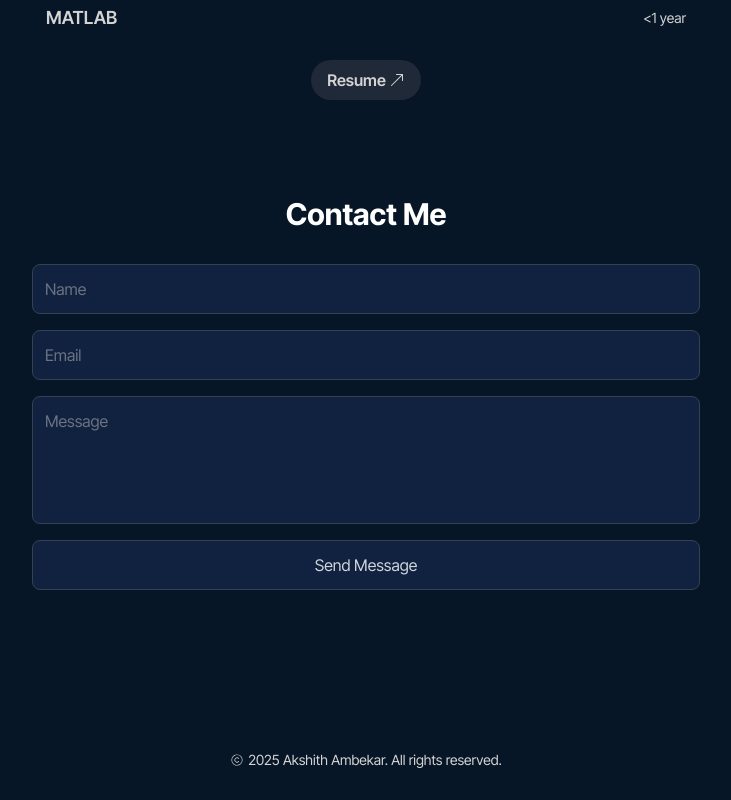
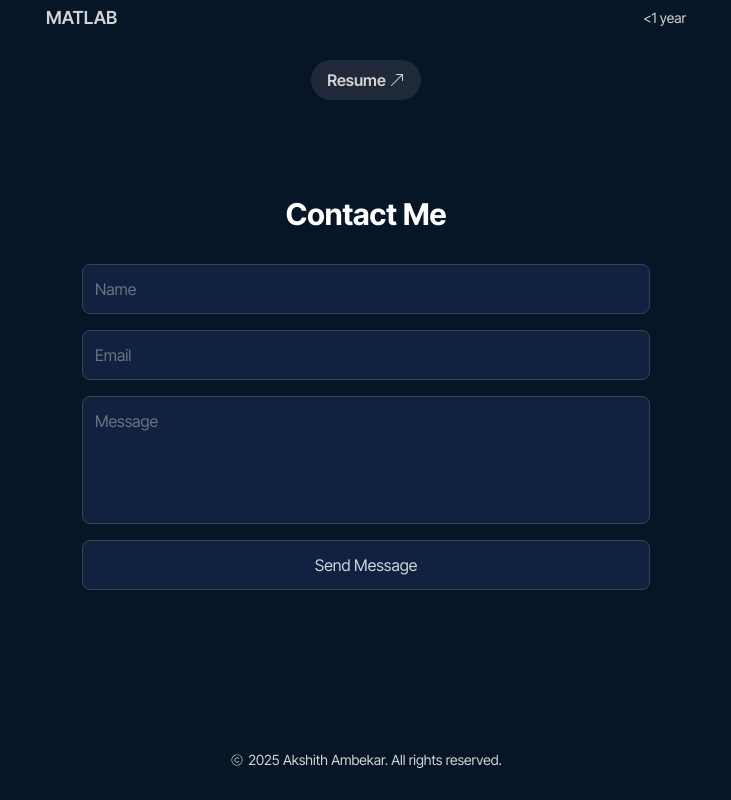
Before and after one commit to akshithambekar/portfolio, a Next.js app: page / in a window 1280 px wide. Shown: the part 1708-2508 px from the top of the page, without its empty margins (274-1005 px from the left). Built offline with nearby package versions, Linux system fonts and the light colour scheme.

Commit message:
minimum viable product

```diff
--- a/src/app/components/contact.js
+++ b/src/app/components/contact.js
@@ -44,7 +44,7 @@ export default function Contact() {
     };
 
     return (
-        <div className="max-w-[700px] h-[500px] text-custom_gray mx-auto px-4 py-8">
+        <div className="max-w-[600px] h-[500px] text-custom_gray mx-auto px-4 py-8">
             <h1 className="text-white text-3xl text-center font-bold pb-8">Contact Me</h1>
             <form ref={form} onSubmit={sendEmail} className="flex flex-col gap-4">
                 <input
```
